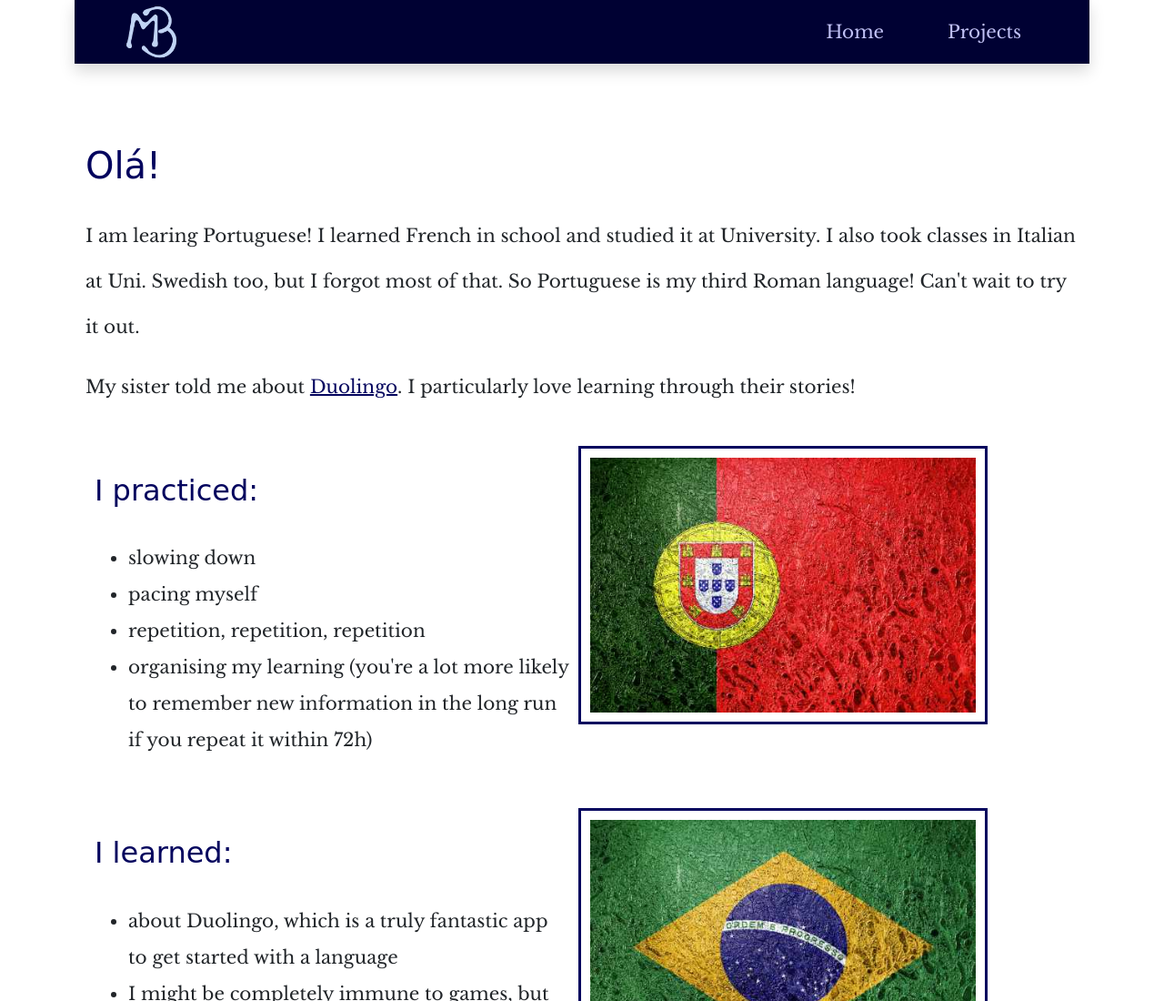
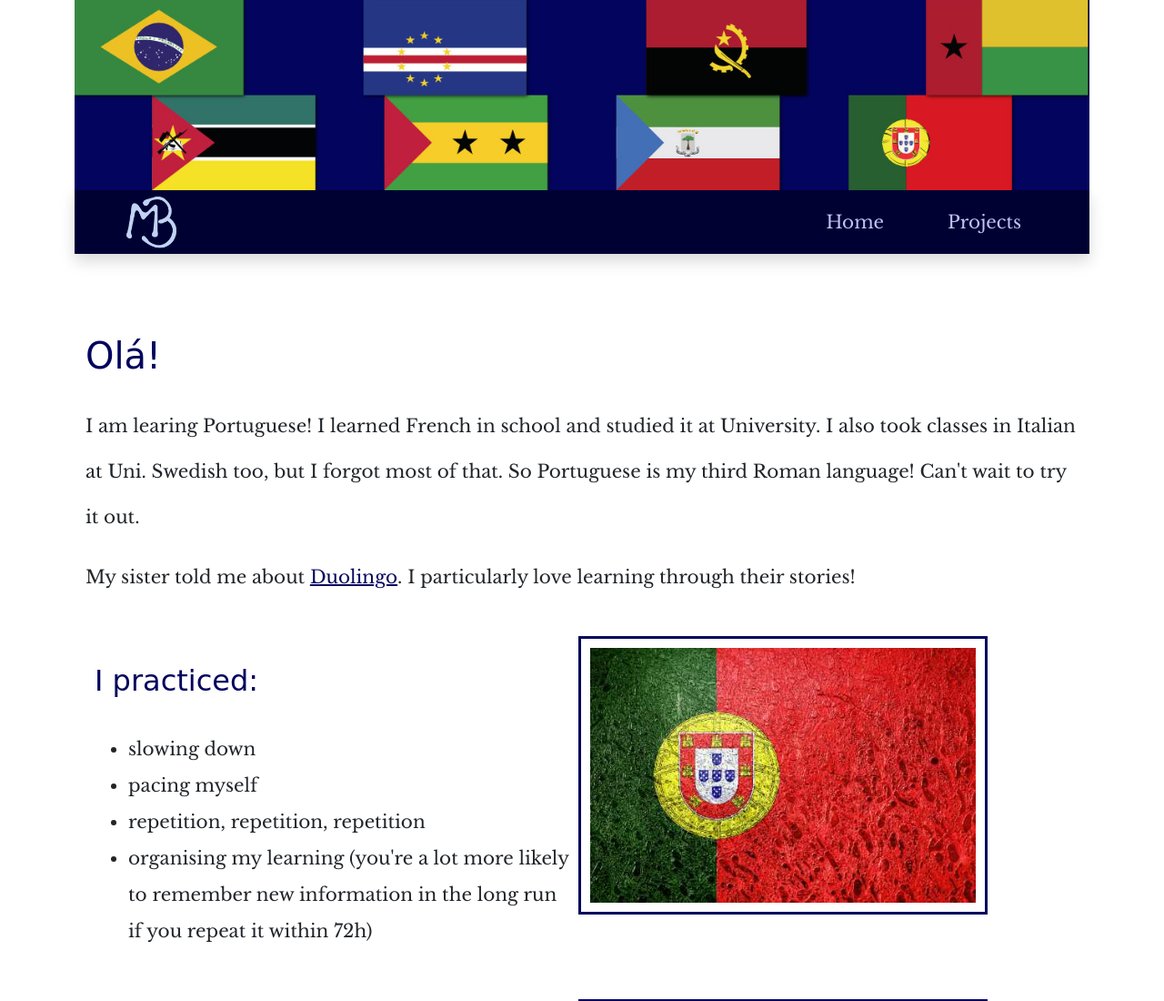
Before and after one commit to Miriam-C-B/miriambross.v3, a website: page pages/portuguese.html in a window 1280 px wide. Shown: the top 1100 px of the page at 91% size. Drawn offline with nearby package versions, Linux system fonts and the light colour scheme; a web font is replaced by a local one.

Commit message:
Added header image to files and to Portugese page

```diff
--- a/pages/portuguese.html
+++ b/pages/portuguese.html
@@ -45,7 +45,8 @@
   <header>
     <!--header image-->
     <div>
-      <img src="" alt="" class="d-block w-100">
+      <img src="../img/portuguese-header.jpg" alt="The flags of (top row) Brazil, Cape Verde, Angola, Guineau-Bissau, and
+      (bottom row) Mozambique, Sao Tome and Principe, Equatorial Guinea and Portugal on navy background." class="d-block w-100">
     </div>
 
     <!--navigation pane that sticks-->
```
Also changed, not shown: img/portuguese-header.jpg (added).
